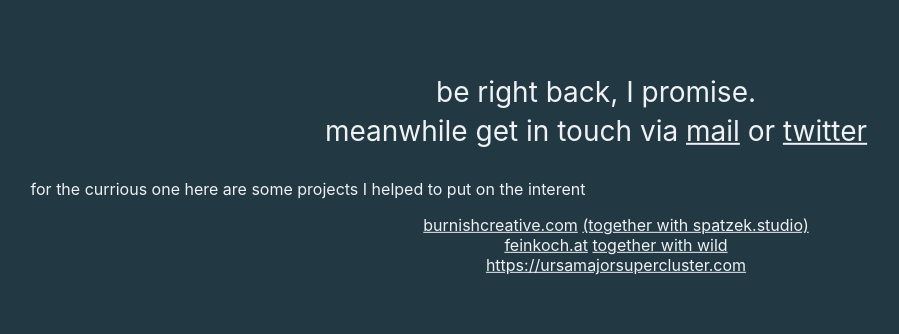
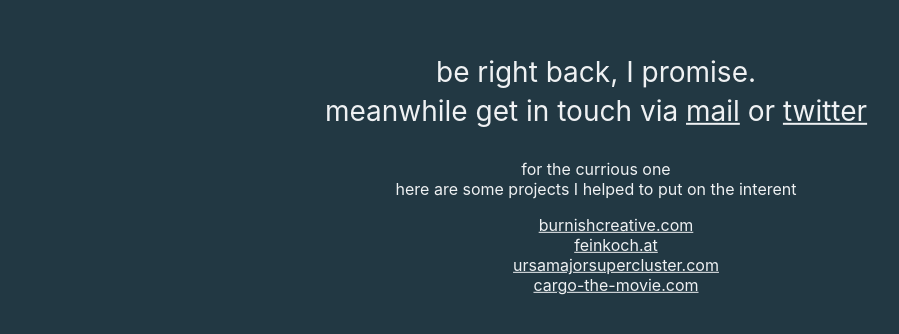
Before and after one commit to MarioSo/MarioSo, a plain HTML site: page index.html in a window 1280 px wide. Shown: the part 232-566 px from the top of the page, without its empty margins (44-943 px from the left). Drawn offline with Linux system fonts and the light colour scheme.

Commit message:
remove shout out

```diff
--- a/index.html
+++ b/index.html
@@ -30,10 +30,6 @@
       a {
         color: inherit;
       }
-      .w50 {
-        display: block;
-        width: 50%;
-      }
       ul {
         list-style: none;
       }
@@ -46,11 +42,12 @@
       meanwhile get in touch via <a href="mailto:mariosommer.at">mail</a> or
       <a href="https://mobile.twitter.com/mario_sommer">twitter</a>
     </p>
-      <span class="w50">for the currious one here are some projects I helped to put on the interent</span>
+      <span>for the currious one<br /> here are some projects I helped to put on the interent</span>
         <ul>
-          <li><a href="https://burnishcreative.com/" target="_blank">burnishcreative.com</a> <a href="https://spatzek.studio">(together with spatzek.studio)</a></li>
-          <li><a href="https://feinkoch.at" target="_blank">feinkoch.at</a> <a href="https://wild.as">together with wild</a></li>
-          <li><a href="https://ursamajorsupercluster.com" target="_blank">https://ursamajorsupercluster.com</a></li>
+          <li><a href="https://burnishcreative.com/" target="_blank">burnishcreative.com</a></li>
+          <li><a href="https://feinkoch.at" target="_blank">feinkoch.at</a></li>
+          <li><a href="https://ursamajorsupercluster.com" target="_blank">ursamajorsupercluster.com</a></li>
+          <li><a href="https://cargo-the-movie.com/" target="_blank">cargo-the-movie.com</a></li>
         </ul>
     </div>
       <script>
```
